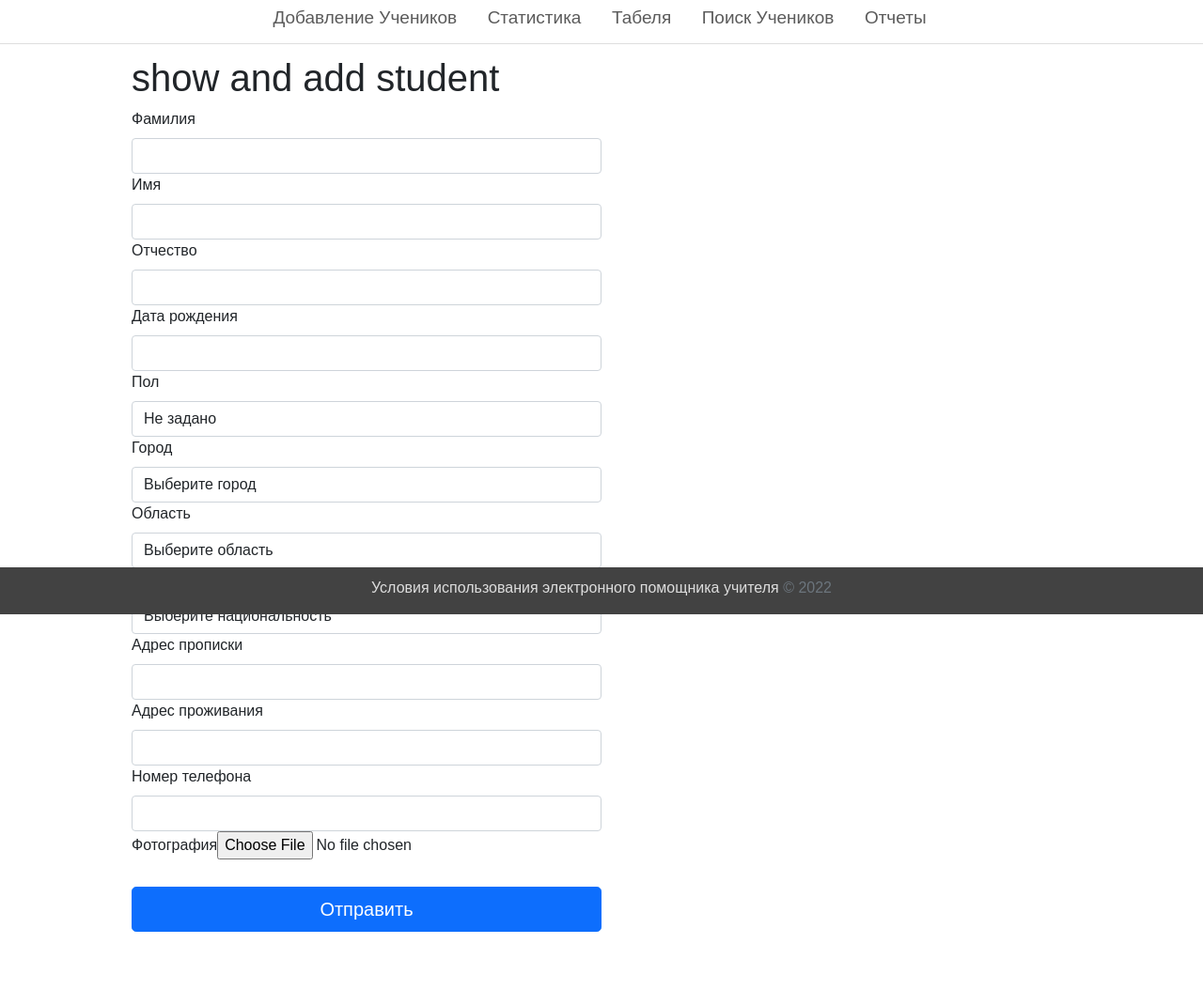
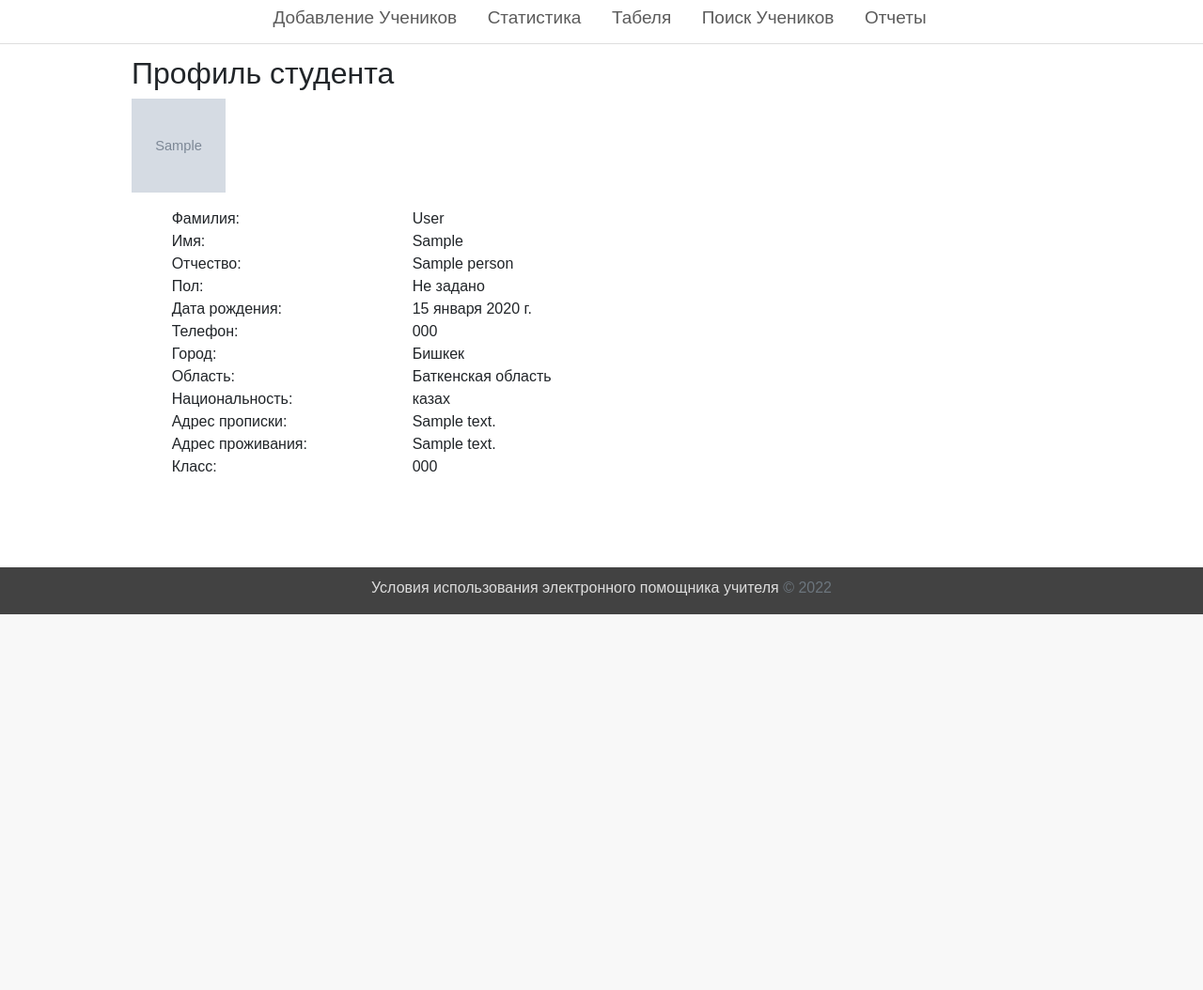
Before and after one commit to vasview/skillfulteacher, a Django app: page /students/1 in a window 1280 px wide. Shown: the part 146-1200 px from the top of the page at 94% size. After the commit the page ends 800 px from the top, so only its background shows below. Run offline with Django 4.2, Linux system fonts and the light colour scheme; data comes from the database, SQL or seed files in the repository; tables that the repository leaves empty hold one stand-in row (values such as "Sample post"); grey boxes marked "Sample" are stand-in pictures; parts of the project's set-up code (start-up, migrations or seed data) failed here and were passed over; some libraries are stand-ins or nearby versions.

Commit message:
updated list of students and student profile for better look.

```diff
--- a/student/admin.py
+++ b/student/admin.py
@@ -44,7 +44,7 @@ class StudentKlassAdmin(admin.ModelAdmin):
         return obj.student.person.last_name
 
 admin.site.register(Student, StudentAdmin)
-admin.site.register(Parrent)
+admin.site.register(Parent)
 admin.site.register(StudentKlass, StudentKlassAdmin)
 admin.site.register(StudentDocument)
 admin.site.register(Group)
--- a/student/forms.py
+++ b/student/forms.py
@@ -8,7 +8,7 @@ from pkg_resources import require
 from .models import *
 from people.models import *
 
-class AddPersonForm(forms.ModelForm):
+class UpdatePersonForm(forms.ModelForm):
     class Meta:
         model = Person
         fields = ['first_name', 'last_name', 'birth_date']
@@ -89,20 +89,3 @@ class AddStudentForm(forms.Form):
         person.save()
         student = Student.objects.create(person=person)
         return student
-
-
-    # gender = models.CharField(
-    #     max_length=2,
-    #     choices=Gender.choices,
-    #     default=Gender.NONE,
-    # )
-    # city = models.ForeignKey(City, on_delete=models.SET_NULL, blank=True, null=True)
-    # region = models.ForeignKey(Region, on_delete=models.SET_NULL, blank=True, null=True)
-    # nationality = models.ForeignKey(Nationality, on_delete=models.SET_NULL, blank=True, null=True)
-
-
-    # contact_type = models.CharField(
-    #     max_length=3,
-    #     choices=ContactType.choices,
-    #     default=ContactType.STUDENT,
-    # )
--- a/student/models.py
+++ b/student/models.py
@@ -41,7 +41,7 @@ class Student(models.Model):
         return "%s %s %s" % (self.person.last_name, self.person.first_name, self.person.middle_name)
 
     def get_absolute_url(self):
-        return reverse('show_student', kwargs={'student_id': self.pk})
+        return reverse('show_student', kwargs={'id': self.pk})
 
 class StudentPortfolio(models.Model):
     student = models.ForeignKey(Student, on_delete=models.PROTECT)
@@ -49,9 +49,9 @@ class StudentPortfolio(models.Model):
     created_at = models.DateTimeField(auto_now_add=True)
     updated_at = models.DateTimeField(auto_now=True)
 
-class Parrent(models.Model):
-    student = models.ForeignKey(Student, on_delete=models.PROTECT)
+class Parent(models.Model):
     person = models.OneToOneField('people.Person', on_delete=models.PROTECT)
+    student = models.ManyToManyField(Student, related_name='parents')
     relation_type = models.CharField(
         max_length=3,
         choices=ParrentType.choices,
--- a/student/templates/student/show_student.html
+++ b/student/templates/student/show_student.html
@@ -1,27 +1,58 @@
-
 {% extends "base.html" %}
 {% load static %}
 {% block page_content %}
-
-<form action="{% url 'show_student' %}" method="post">
-    {% csrf_token %}
-    <h1>show and add student</h1>
-
-    <div class="form-error">{{ form.non_field_errors }}</div>
-
-    {% for f in form %}
-    <div class="form-field">
-        <label class="form-label" for='{{ f.id_for_label }}'>{{ f.label }}</label>{{ f }}
-        <div class="form-error">{{ f.errors }}</div>
+<div class="student_profile_block">
+    <h2>Профиль студента</h2>
+    {% if student.person.photo %}
+    <p><img src='{{ student.person.photo }}' alt="avatar" width="100" height="100"></p>
+    {% endif %}
+    <div class="row">
+        <div class="col-2">Фамилия:</div>
+        <div class="col-8">{{ student.person.last_name }}</div>
     </div>
-    {% endfor %}
-</br>
-    <!-- <div class="checkbox mb-3">
-        <label>
-          <input type="checkbox" value="remember-me"> Remember me
-        </label>
-      </div> -->
-    <button type="submit" class="w-50 btn btn-lg btn-primary">Отправить</button>
-</form>
+    <div class="row">
+        <div class="col-2">Имя:</div>
+        <div class="col-8">{{ student.person.first_name }}</div>
+    </div>
+    <div class="row">
+        <div class="col-2">Отчество:</div>
+        <div class="col-8">{{ student.person.middle_name }}</div>
+    </div>
+    <div class="row">
+        <div class="col-2">Пол:</div>
+        <div class="col-8">{{ student.person.get_gender_display }}</div>
+    </div>
+    <div class="row">
+        <div class="col-2">Дата рождения:</div>
+        <div class="col-8">{{ student.person.birth_date }}</div>
+    </div>
+    <div class="row">
+        <div class="col-2">Телефон:</div>
+        <div class="col-8">{{ student.person.phone }}</div>
+    </div>
+    <div class="row">
+        <div class="col-2">Город:</div>
+        <div class="col-8">{{ student.person.city.name }}</div>
+    </div>
+    <div class="row">
+        <div class="col-2">Область:</div>
+        <div class="col-8">{{ student.person.region.name }}</div>
+    </div>
+    <div class="row">
+        <div class="col-2">Национальность:</div>
+        <div class="col-8">{{ student.person.nationality.name }}</div>
+    </div>
+    <div class="row">
+        <div class="col-2">Адрес прописки:</div>
+        <div class="col-8">{{ student.person.registration_address }}</div>
+    </div>
+    <div class="row">
+        <div class="col-2">Адрес проживания:</div>
+        <div class="col-8">{{ student.person.actual_address }}</div>
+    </div>
+    <div class="row">
+        <div class="col-2">Класс:</div>
+        <div class="col-8">{{ student.klasses.last.code }}</div>
+    </div>
 </div>
 {% endblock %}
--- a/student/urls.py
+++ b/student/urls.py
@@ -2,7 +2,9 @@ from django.urls import path
 from .views import *
 
 urlpatterns = [
-    path('', students, name='students'),
+    path('', ListStudents.as_view(), name='students'),
     path('new/', AddStudent.as_view(), name='add_student'),
-    path('<int:student_id>', show_student, name='show_student'),
+    path('<int:id>', ShowStudent.as_view(), name='show_student'),
+    path('<int:id>/edit', EditStudent.as_view(), name='edit_student'),
+    path('search/', search_students, name='search_students'),
 ]
--- a/student/views.py
+++ b/student/views.py
@@ -1,47 +1,79 @@
+import tempfile
 from django.urls import reverse, reverse_lazy
 from django.http import HttpResponse
 from django.shortcuts import render, redirect, get_object_or_404
-from django.views.generic import ListView, DeleteView, CreateView, View
+from django.views.generic import ListView, DetailView, DeleteView, CreateView, View, UpdateView
 from student.forms import *
 from student.models import *
 from people.models import *
 from django.forms.models import inlineformset_factory
+from django.contrib.postgres.search import SearchVector
+from django.db.models import Q
+from django.contrib.auth.mixins import LoginRequiredMixin
+from django.contrib.auth.decorators import login_required
+
+class ListStudents(LoginRequiredMixin, ListView):
+    model = Person
+    context_object_name = 'students'
+    template_name = 'student/index.html'
+    login_url = '/login/'
+
+    def get_queryset(self):
+        queryset = Person.objects.filter(contact_type='STD')
+        return queryset
+
+class ShowStudent(DetailView):
+    model = Student
+    context_object_name = 'student'
+    pk_url_kwarg = 'id'
+    template_name = 'student/show_student.html'
+
+@login_required()
+def search_students(request):
+    # search_vector = SearchVector('first_name', 'last_name')
+    # if ('query' in request.GET) and request.GET['query'].strip():
+    #     query_string=request.GET['query']
+    #     students = Person.objects.annotate(
+    #             search=search_vector).filter(search=query_string)
 
 
-def students(request):
-    if request.user.is_authenticated:
-        return render(request, 'student/index.html')
-    else:
-        return redirect('login')
+    if ('query' in request.GET) and request.GET['query'].strip():
+        query_string=request.GET['query']
+        students = Person.objects.filter(
+                Q(first_name__icontains=query_string) | Q(last_name__icontains=query_string)
+        )
+        print(students)
+    return render(request, 'student/index.html', { 'students': students})
 
-def show_student(request, student_id):
-    if request.method == 'POST':
-        form = AddStudentForm(request.POST)
-        if form.is_valid():
-            print(form.cleaned_data)
-            try:
-                form.save()
-                # Student.objects.get(pk=student_id)
-                # return redirect('home')
-            except:
-                form.add_error(None, 'Ошибка добавления студента')
-    else:
-        form = AddStudentForm()
 
-    return render(request, 'student/show_student.html', {'form': form})
+# def show_student(request, id):
+#     if request.GET:
+#         student = Student.objects.get(pk=id)
+#         form = AddPersonForm(Person.objects.filter(pk=student.person_id))
+
+    # if request.method == 'POST':
+    #     form = AddStudentForm(request.POST)
+    #     if form.is_valid():
+    #         print(form.cleaned_data)
+    #         try:
+    #             form.save()
+    #             # Student.objects.get(pk=student_id)
+    #             # return redirect('home')
+    #         except:
+    #             form.add_error(None, 'Ошибка добавления студента')
+    # else:
+    #     form = AddStudentForm()
+
+    # return render(request, 'student/show_student.html', {'form': form})
 
 StudentFormset = inlineformset_factory(
     Person, Student, fields=('active','characteristics')
 )
 
-class AddStudent(View):
-    # model = Person
-    # fields = ['first_name','last_name', 'middle_name',]
-    # labels = {
-    #     'first_name' : 'Имя', 'last_name': 'Фамилия'
-    # }
+class AddStudent(LoginRequiredMixin, View):
     form_class = AddStudentForm
     template_name = 'student/add_student.html'
+    login_url = '/login/'
 
     def get(self, request, *args, **kwargs):
         form = self.form_class
@@ -55,51 +87,29 @@ class AddStudent(View):
         else:
             return render(request, self.template_name, {'form': form})
 
-    # def get_context_data(self, **kwargs):
-    #     # we need to overwrite get_context_data
-    #     # to make sure that our formset is rendered
-    #     data = super().get_context_data(**kwargs)
-    #     if self.request.POST:
-    #         # data = AddStudentForm(self.request.POST)
-    #         data["student"] = AddStudentForm(self.request.POST)
+class EditStudent(LoginRequiredMixin, UpdateView):
+    form_class = UpdatePersonForm
+    template_name = 'student/add_student.html'
+    login_url = '/login/'
+
+    def get_context_data(self, **kwargs):
+        student = Student.objects.get(id=kwargs['id'])
+        return student
+
+    def get(self,  request, *args, **kwargs):
+        student = get_context_data(self, **kwargs)
+        person = Student.objects.get(pk=student.id).person
+
+    # def get(self, request, *args, **kwargs):
+    #     # student = Student.objects.get(pk=request.GET['id'])
+    #     student = Student.objects.get(pk=2)
+    #     form = self.form_class(instance=student)
+    #     return render(request, self.template_name, {'form': form})
+
+    # def post(self, request, *args, **kwargs):
+    #     form = self.form_class(request.POST,  request.FILES)
+    #     if form.is_valid():
+    #         form.save()
+    #         return redirect("home")
     #     else:
-    #         # data = AddStudentForm()
-    #         data["student"] = AddStudentForm()
-    #     return data
-
-    # def form_valid(self, form):
-    #     context = self.get_context_data()
-    #     if form.is_valid():
-    #         self.object = form.save()
-    #     student = context["student"]
-    #     self.object = form.save()
-    #     if student.is_valid():
-    #         student.instance = self.object
-    #         student.save()
-    #     return super().form_valid(form)
-
-    # def get_success_url(self):
-    #     return reverse("home")
-
-    # def get_initial(self):
-    #     if Person.objects.filter(owner=self.request.user).exists():
-    #         user = self.request.user
-    #         initial = super(AddProductView, self).get_initial()
-    #         initial['store'] = Store.objects.get(owner=user)
-    #         return initial
-
-# def add_student(request):
-#     if request.method == 'POST':
-#         form = AddStudentForm(request.POST)
-#         if form.is_valid():
-#             print(form.cleaned_data)
-#             try:
-#                 form.save()
-#                 # Student.objects.get(pk=student_id)
-#                 return redirect('home')
-#             except:
-#                 form.add_error(None, 'Ошибка добавления студента')
-#     else:
-#         form = AddStudentForm()
-
-#     return render(request, 'student/add_student.html', {'form': form})
+    #         return render(request, self.template_name, {'form': form})
```
Also changed, not shown: student/templates/student/index.html (+44 -1 lines).
